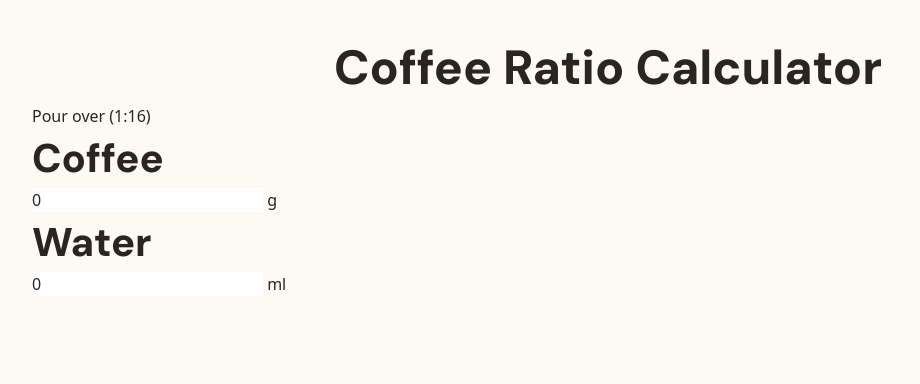
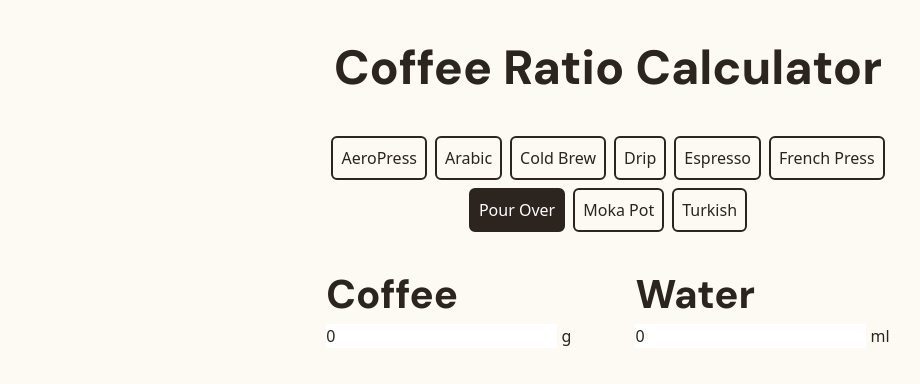
Before and after one commit to leon-luna-ray/brewlab, a Vue app: page / in a window 1280 px wide. Shown: the top 384 px of the page, without its empty margins (32-952 px from the left). Built offline with nearby package versions, Linux system fonts and the light colour scheme.

Commit message:
add brew method selection

```diff
--- a/src/App.vue
+++ b/src/App.vue
@@ -1,9 +1,17 @@
 <template>
   <main>
-    <div class="container py-[2rem]">
-      <h1 class="text-center">Coffee Ratio Calculator</h1>
-      <span>Pour over (1:16)</span>
-      <div class="fields">
+    <div class="container py-[2rem] flex-col-2 items-center">
+      <div class="title">
+        <h1 class="text-center">Coffee Ratio Calculator</h1>
+      </div>
+      <div class="flex gap-[0.5rem] justify-center md:w-[50%] flex-wrap">
+        <button v-for="item in ratios"
+                :class="['btn zoom-in-out', {'active': brewMethod.name === item.name }]"
+                @click="brewMethod = item">
+          <span>{{ item.name }}</span>
+        </button>
+      </div>
+      <div class="fields flex justify-center gap-[4rem]">
         <div>
           <h2>Coffee</h2>
           <input type="number" v-model="grams" @input="updateWaterFromCoffee" /> g
@@ -18,11 +26,13 @@
 </template>
 
 <script setup>
-import { ref, watch } from 'vue'
+import { ref, watch, onBeforeMount } from 'vue'
+import { ratios } from '@/lib/data'
 
 const grams = ref(0);
 const milliliters = ref(0);
 const ratio = ref(16);
+const brewMethod = ref(null);
 
 const updateWaterFromCoffee = () => {
   milliliters.value = grams.value * ratio.value;
@@ -34,4 +44,11 @@ const updateCoffeeFromWater = () => {
 
 watch(grams, updateWaterFromCoffee);
 watch(milliliters, updateCoffeeFromWater);
+watch(brewMethod, (value) => {
+  console.log(value);
+});
+
+onBeforeMount(() => {
+  brewMethod.value = ratios[6];
+});
 </script>
--- a/src/assets/css/base.css
+++ b/src/assets/css/base.css
@@ -31,19 +31,4 @@
   h4 {
     @apply text-[1.5rem];
   }
-
-  /* Paragraphs */
-  p {
-    margin-bottom: 1rem;
-  }
-
-  /* Links */
-  a {
-    color: #007bff;
-    text-decoration: none;
-  }
-
-  a:hover {
-    text-decoration: underline;
-  }
 }
--- a/src/assets/css/components.css
+++ b/src/assets/css/components.css
@@ -2,6 +2,9 @@
 
 @layer components {
     .btn {
-        @apply rounded-md;
+        @apply rounded-md border-2 border-cafe-dark text-center flex items-center justify-center w-max p-[0.5rem];
+    }
+    .btn.active {
+        @apply bg-cafe-dark text-white;
     }
 }
--- /dev/null
+++ b/src/lib/data.js
@@ -0,0 +1,11 @@
+export const ratios = [
+    { name: 'AeroPress', ratio: 15 },
+    { name: 'Arabic', ratio: 12 },
+    { name: 'Cold Brew', ratio: 8 },
+    { name: 'Drip', ratio: 16 },
+    { name: 'Espresso', ratio: 2 },
+    { name: 'French Press', ratio: 17 },
+    { name: 'Pour Over', ratio: 16 },
+    { name: 'Moka Pot', ratio: 10 },
+    { name: 'Turkish', ratio: 10 },
+]
--- a/vite.config.js
+++ b/vite.config.js
@@ -1,7 +1,13 @@
 import { defineConfig } from 'vite'
 import vue from '@vitejs/plugin-vue'
+import path from 'path'
 
 // https://vitejs.dev/config/
 export default defineConfig({
   plugins: [vue()],
+  resolve: {
+    alias: {
+      '@': path.resolve(__dirname, 'src')
+    }
+  }
 })
```
